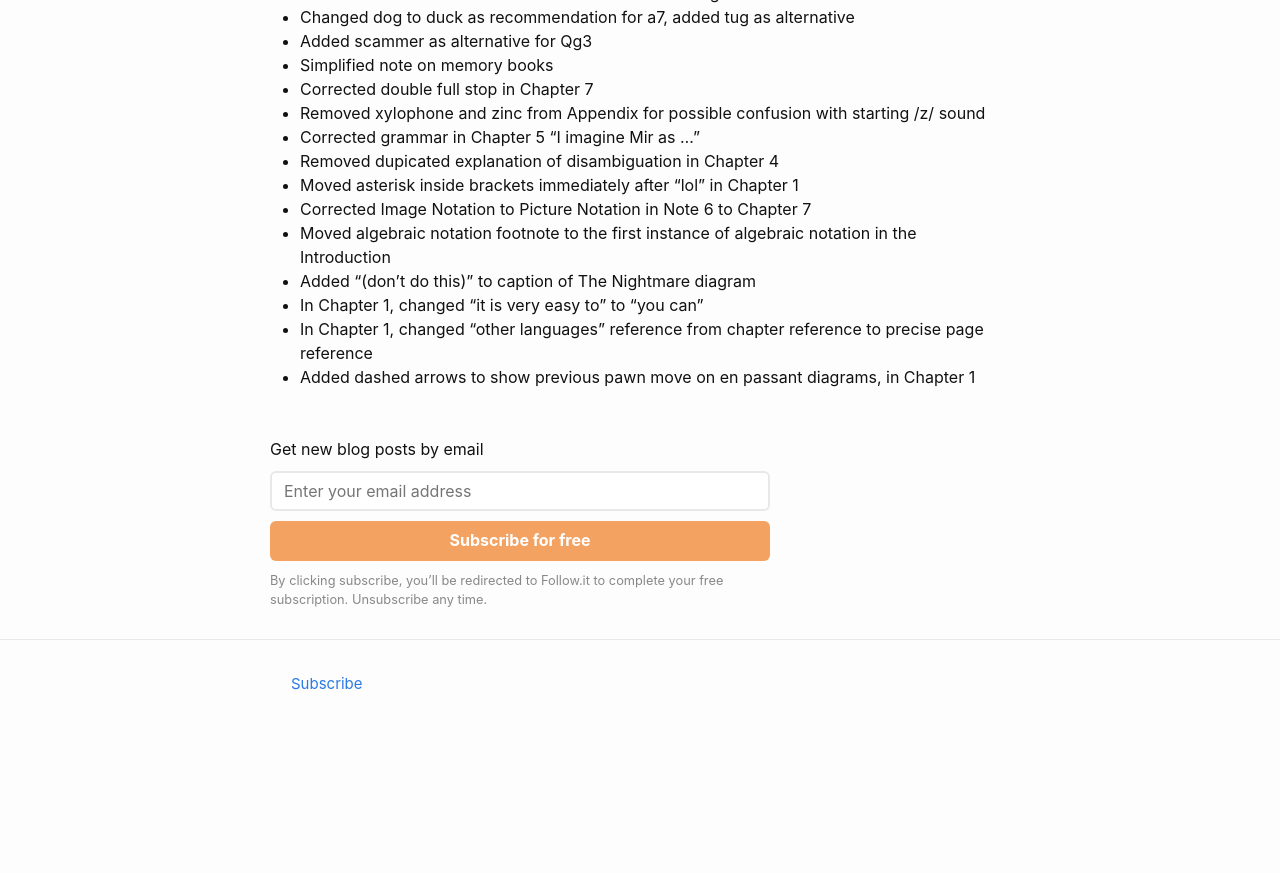
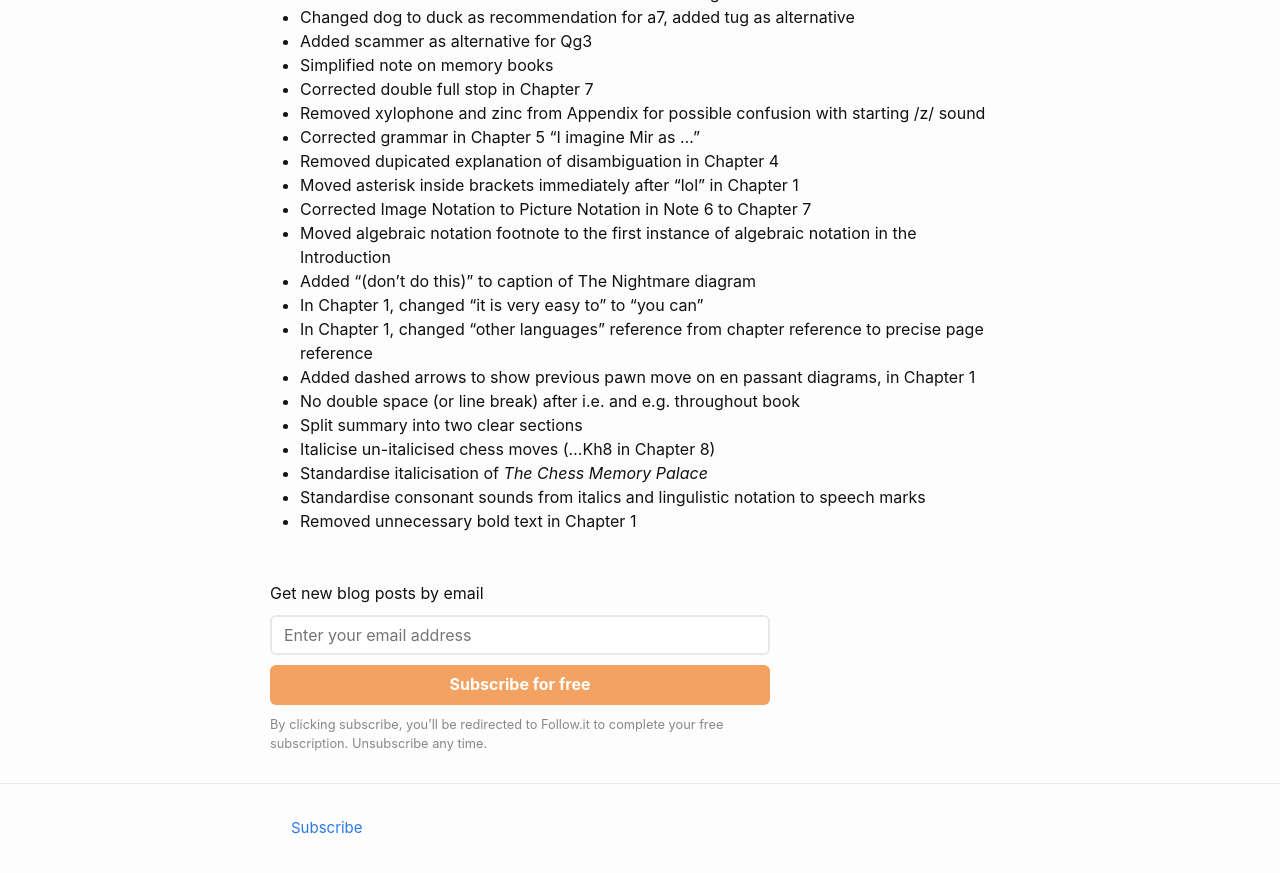
Before and after one commit to liontailedmacaque/liontailedmacaque.github.io, a Jekyll site: the page built from chessmemorypalace/versions.md, in a window 1280 px wide and 900 px high, scrolled down 5077 px. Shown: the top 873 px of the window. Built offline with Jekyll 4.4.1, drawn with Linux system fonts in a browser that asks for light colours; before the commit the page ends 5833 px from its top, so only the background shows below that.

Commit message:
Update versions.md

```diff
--- a/chessmemorypalace/versions.md
+++ b/chessmemorypalace/versions.md
@@ -142,3 +142,9 @@ This page lists the versions and the changes that have been made. The most signi
 - In Chapter 1, changed "it is very easy to" to "you can"
 - In Chapter 1, changed "other languages" reference from chapter reference to precise page reference
 - Added dashed arrows to show previous pawn move on en passant diagrams, in Chapter 1
+- No double space (or line break) after i.e. and e.g. throughout book
+- Split summary into two clear sections
+- Italicise un-italicised chess moves (...Kh8 in Chapter 8)
+- Standardise italicisation of *The Chess Memory Palace*
+- Standardise consonant sounds from italics and lingulistic notation to speech marks
+- Removed unnecessary bold text in Chapter 1
```
